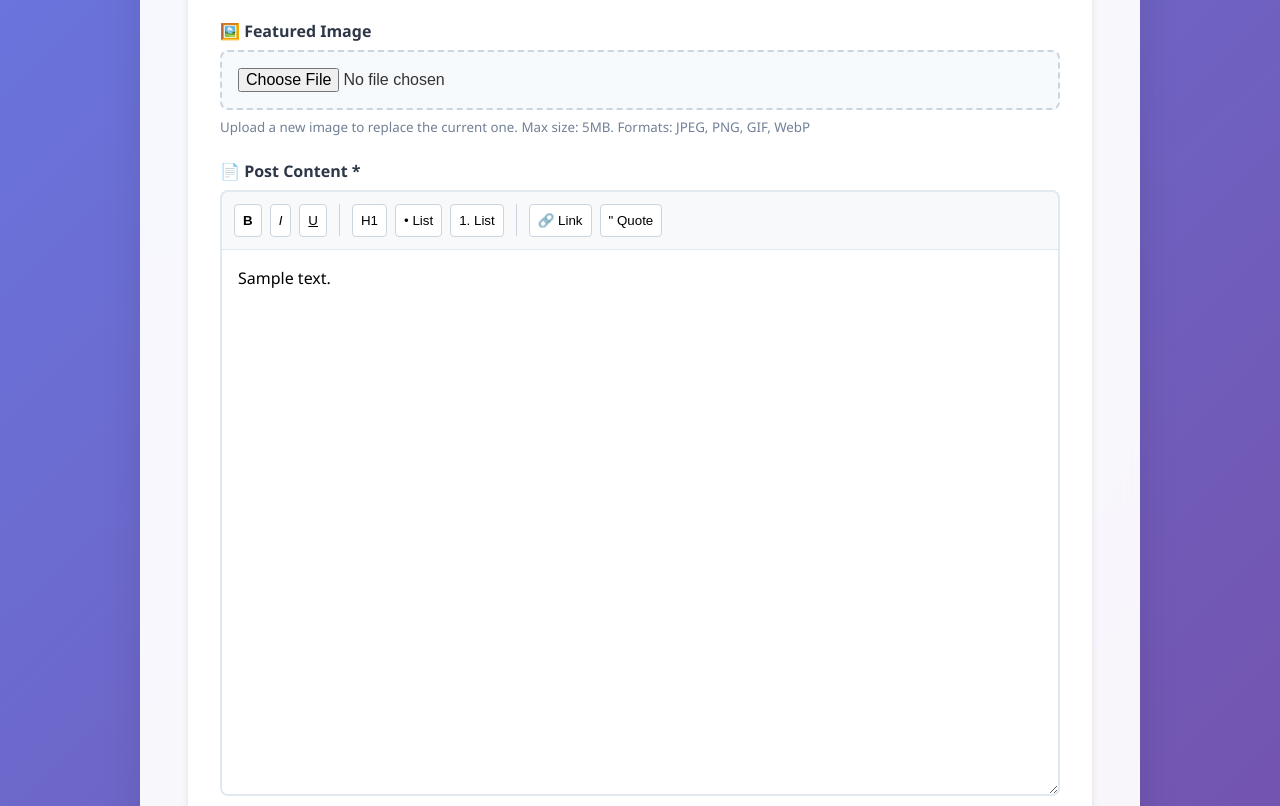
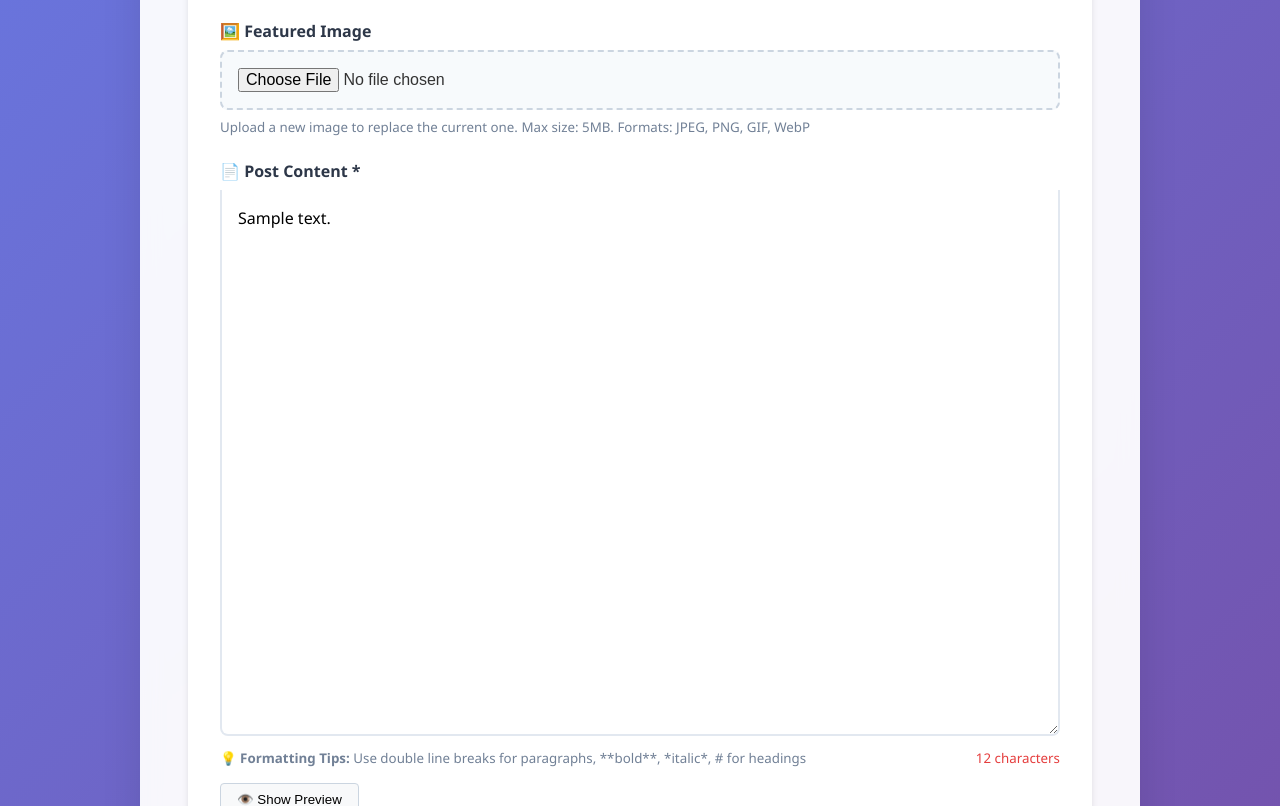
Before and after one commit to SwagatKafle/Blog-Website, a PHP site: page /blog_edit.php?id=1 in a window 1280 px wide. Shown: the part 661-1467 px from the top of the page. Run offline with PHP 8.4, Linux system fonts and the light colour scheme; the visitor is signed in with stand-in values (Sample User, id 1); tables that the repository leaves empty or names only in its code hold one stand-in row (values such as "Sample post").

```diff
--- a/blog_edit.php
+++ b/blog_edit.php
@@ -400,20 +400,6 @@ include 'includes/header.php';
         <div class="form-group" style="margin-bottom: 1.5rem;">
             <label for="content" style="display: block; margin-bottom: 0.5rem; font-weight: 600; color: #2d3748;">📄 Post Content *</label>
 
-            <!-- Rich Text Editor Toolbar -->
-            <div id="editor-toolbar" style="display: flex; flex-wrap: wrap; gap: 0.5rem; padding: 0.75rem; border: 2px solid #e2e8f0; border-bottom: 1px solid #e2e8f0; border-top-left-radius: 8px; border-top-right-radius: 8px; background: #f8f9fa;">
-                <button type="button" onclick="formatText('bold')" style="padding: 0.5rem; border: 1px solid #cbd5e0; border-radius: 4px; background: white; cursor: pointer; font-weight: bold;">B</button>
-                <button type="button" onclick="formatText('italic')" style="padding: 0.5rem; border: 1px solid #cbd5e0; border-radius: 4px; background: white; cursor: pointer; font-style: italic;">I</button>
-                <button type="button" onclick="formatText('underline')" style="padding: 0.5rem; border: 1px solid #cbd5e0; border-radius: 4px; background: white; cursor: pointer; text-decoration: underline;">U</button>
-                <div style="width: 1px; height: 2rem; background: #cbd5e0; margin: 0 0.25rem;"></div>
-                <button type="button" onclick="addHeading()" style="padding: 0.5rem; border: 1px solid #cbd5e0; border-radius: 4px; background: white; cursor: pointer;">H1</button>
-                <button type="button" onclick="addList('ul')" style="padding: 0.5rem; border: 1px solid #cbd5e0; border-radius: 4px; background: white; cursor: pointer;">• List</button>
-                <button type="button" onclick="addList('ol')" style="padding: 0.5rem; border: 1px solid #cbd5e0; border-radius: 4px; background: white; cursor: pointer;">1. List</button>
-                <div style="width: 1px; height: 2rem; background: #cbd5e0; margin: 0 0.25rem;"></div>
-                <button type="button" onclick="addLink()" style="padding: 0.5rem; border: 1px solid #cbd5e0; border-radius: 4px; background: white; cursor: pointer;">🔗 Link</button>
-                <button type="button" onclick="addQuote()" style="padding: 0.5rem; border: 1px solid #cbd5e0; border-radius: 4px; background: white; cursor: pointer;">" Quote</button>
-            </div>
-
             <textarea id="content"
                       name="content"
                       rows="20"
--- a/blog_list.php
+++ b/blog_list.php
@@ -1,7 +1,6 @@
 <?php
 // blog_list.php - Enhanced professional blog listing page with auto-filtering
 include 'config.php';
-session_start();
 
 ini_set('display_errors', 1);
 ini_set('display_startup_errors', 1);
--- a/blog_view.php
+++ b/blog_view.php
@@ -1,7 +1,6 @@
 <?php
 // blog_view.php - Enhanced professional blog view page with text analysis
 include 'config.php';
-session_start();
 
 // Get blog post ID
 $post_id = isset($_GET['id']) ? (int)$_GET['id'] : 0;
```
